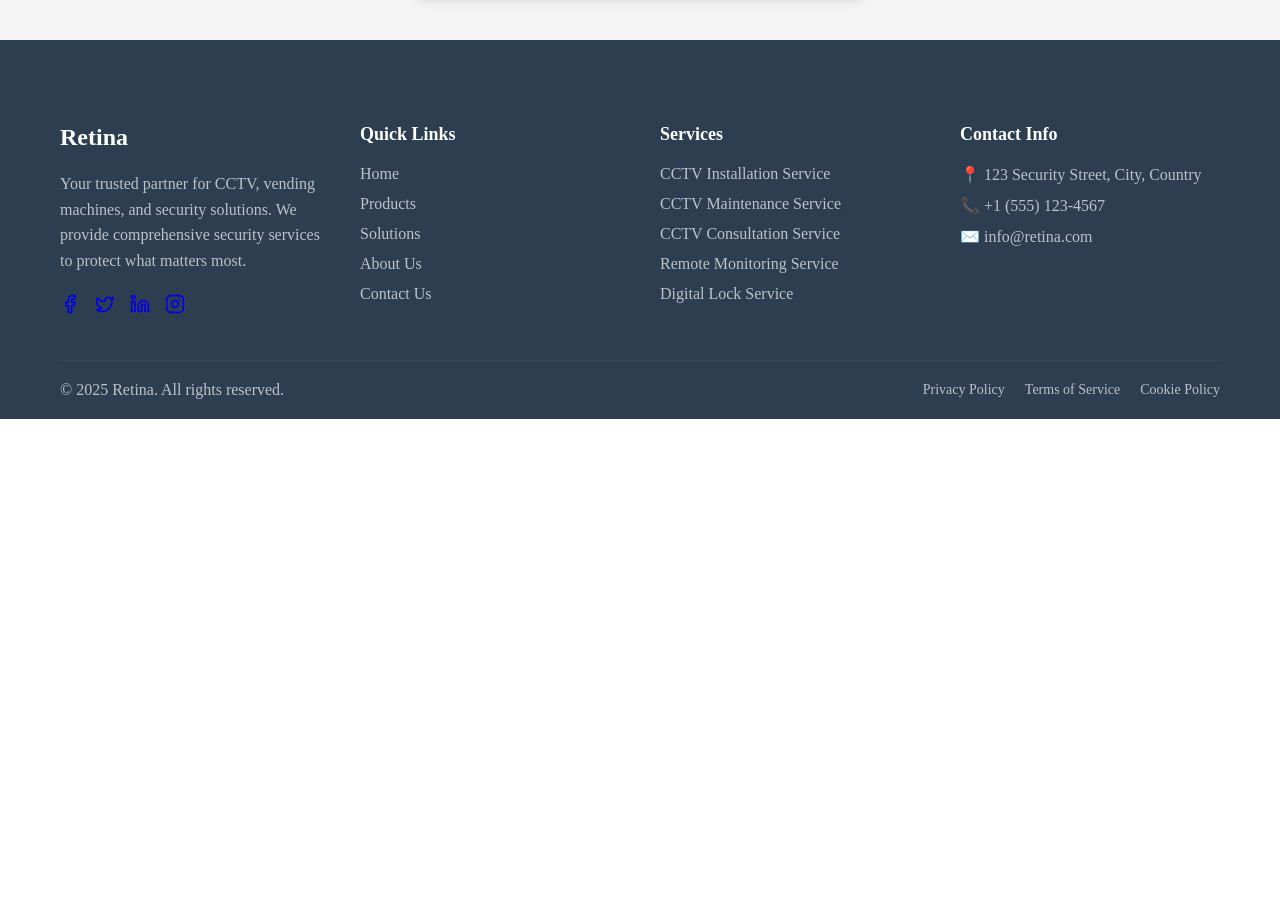
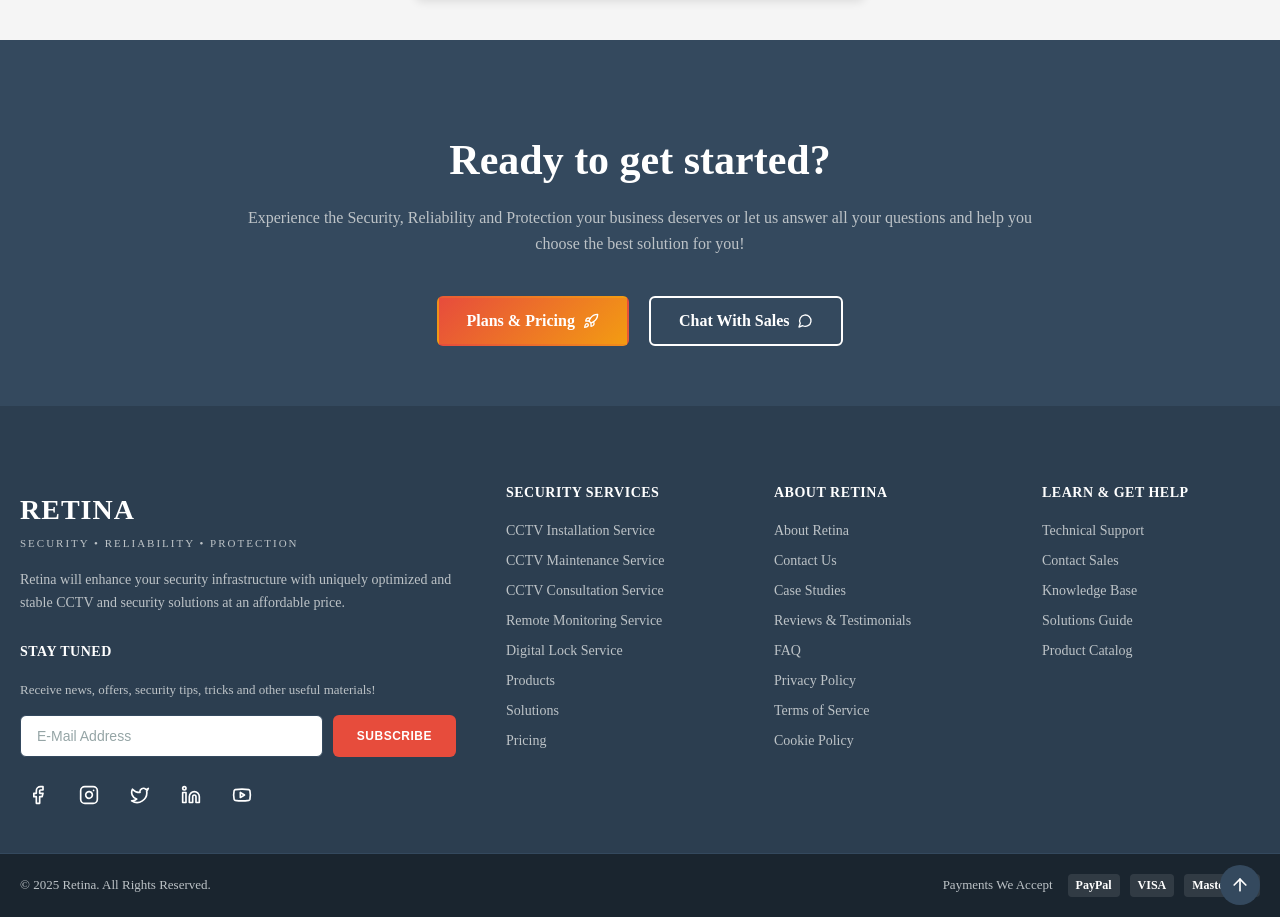
Before and after one commit to digital-codebase/retina-repo, a React (Create React App) app in the folder retina-frontend/: page /login in a window 1280 px wide. Shown: the part 704-1621 px from the top of the page. Before the commit the page ends 1123 px from the top, so only its background shows below. Built offline with nearby package versions, Linux system fonts and the light colour scheme.

Commit message:
Fix(Update the homepage)

```diff
--- a/retina-frontend/src/components/Footer/Footer.css
+++ b/retina-frontend/src/components/Footer/Footer.css
@@ -1,39 +1,140 @@
 .footer {
   background-color: #2c3e50;
   color: white;
-  padding: 60px 20px 20px;
+  width: 100%;
+  max-width: 100%;
+  overflow-x: hidden;
+  box-sizing: border-box;
+  position: relative;
+}
+
+/* CTA Section */
+.footer-cta {
+  background-color: #34495e;
+  padding: 60px 20px;
+  text-align: center;
+  position: relative;
+  overflow: hidden;
+}
+
+.footer-cta::before {
+  content: '';
+  position: absolute;
+  bottom: 0;
+  left: 0;
+  right: 0;
+  height: 100px;
+  background: linear-gradient(to bottom, rgba(52, 73, 94, 0.3), transparent);
+  pointer-events: none;
+}
+
+.footer-cta__content {
+  max-width: 800px;
+  margin: 0 auto;
+  position: relative;
+  z-index: 1;
+}
+
+.footer-cta__title {
+  font-size: 42px;
+  font-weight: 700;
+  color: white;
+  margin-bottom: 20px;
+  line-height: 1.2;
+}
+
+.footer-cta__description {
+  font-size: 16px;
+  color: #bdc3c7;
+  margin-bottom: 40px;
+  line-height: 1.6;
+}
+
+.footer-cta__buttons {
+  display: flex;
+  gap: 20px;
+  justify-content: center;
+  flex-wrap: wrap;
+}
+
+.footer-cta__button {
+  display: inline-flex;
+  align-items: center;
+  gap: 8px;
+  padding: 14px 28px;
+  border-radius: 6px;
+  font-size: 16px;
+  font-weight: 600;
+  text-decoration: none;
+  transition: all 0.3s ease;
+  border: 2px solid transparent;
+}
+
+.footer-cta__button--primary {
+  background: linear-gradient(135deg, #e74c3c 0%, #f39c12 100%);
+  color: white;
+}
+
+.footer-cta__button--primary:hover {
+  transform: translateY(-2px);
+  box-shadow: 0 8px 20px rgba(231, 76, 60, 0.4);
+}
+
+.footer-cta__button--secondary {
+  background: transparent;
+  color: white;
+  border-color: white;
+}
+
+.footer-cta__button--secondary:hover {
+  background: white;
+  color: #2c3e50;
 }
 
 .footer-container {
   width: 100%;
-  max-width: 1200px;
+  max-width: 1400px;
   margin: 0 auto;
-  padding: 0 20px;
+  padding: 60px 20px 20px;
 }
 
 .footer-content {
   display: grid;
-  grid-template-columns: repeat(auto-fit, minmax(250px, 1fr));
-  gap: 40px;
+  grid-template-columns: 2fr 1fr 1fr 1fr;
+  gap: 50px;
   margin-bottom: 40px;
 }
 
 .footer-section h3 {
-  margin-bottom: 20px;
-  font-size: 24px;
+  margin-bottom: 10px;
+  font-size: 28px;
   color: white;
+  font-weight: 700;
+  letter-spacing: 1px;
 }
 
 .footer-section h4 {
   margin-bottom: 20px;
-  font-size: 18px;
+  font-size: 14px;
   color: white;
+  font-weight: 700;
+  letter-spacing: 0.5px;
+  text-transform: uppercase;
 }
 
-.footer-section p {
+.footer-tagline {
+  font-size: 11px;
+  color: #bdc3c7;
+  letter-spacing: 2px;
+  margin-bottom: 20px;
+  font-weight: 400;
+}
+
+.footer-description {
   color: #bdc3c7;
   line-height: 1.6;
-  margin-bottom: 20px;
+  margin-bottom: 30px;
+  font-size: 14px;
 }
 
 .footer-section ul {
@@ -49,19 +150,77 @@
 .footer-section ul li a {
   color: #bdc3c7;
   text-decoration: none;
+  font-size: 14px;
   transition: color 0.3s ease;
+  display: inline-block;
 }
 
 .footer-section ul li a:hover {
   color: #3498db;
 }
 
-.contact-info li {
+/* Newsletter Section */
+.footer-newsletter {
+  margin-top: 30px;
+}
+
+.footer-newsletter__title {
+  font-size: 12px;
+  font-weight: 700;
+  color: white;
+  letter-spacing: 1px;
+  margin-bottom: 10px;
+  text-transform: uppercase;
+}
+
+.footer-newsletter__description {
   color: #bdc3c7;
-  margin-bottom: 12px;
+  font-size: 13px;
+  margin-bottom: 15px;
+  line-height: 1.5;
+}
+
+.footer-newsletter__form {
   display: flex;
-  align-items: center;
-  gap: 8px;
+  gap: 10px;
+  margin-bottom: 20px;
+}
+
+.footer-newsletter__input {
+  flex: 1;
+  padding: 12px 16px;
+  border-radius: 6px;
+  border: 1px solid #34495e;
+  background-color: white;
+  color: #2c3e50;
+  font-size: 14px;
+  outline: none;
+}
+
+.footer-newsletter__input::placeholder {
+  color: #95a5a6;
+}
+
+.footer-newsletter__input:focus {
+  border-color: #3498db;
+}
+
+.footer-newsletter__button {
+  padding: 12px 24px;
+  background-color: #e74c3c;
+  color: white;
+  border: none;
+  border-radius: 6px;
+  font-size: 12px;
+  font-weight: 700;
+  letter-spacing: 0.5px;
+  cursor: pointer;
+  transition: background-color 0.3s ease;
+  text-transform: uppercase;
+}
+
+.footer-newsletter__button:hover {
+  background-color: #c0392b;
 }
 
 .social-links {
@@ -71,64 +230,188 @@
 }
 
 .social-links a {
-  display: inline-block;
-  font-size: 24px;
+  display: inline-flex;
+  align-items: center;
+  justify-content: center;
+  width: 36px;
+  height: 36px;
+  color: white;
   text-decoration: none;
-  transition: transform 0.3s ease;
+  transition: all 0.3s ease;
+  border-radius: 4px;
 }
 
 .social-links a:hover {
-  transform: translateY(-3px);
+  color: #3498db;
+  transform: translateY(-2px);
 }
 
+/* Bottom Bar */
 .footer-bottom {
   border-top: 1px solid #34495e;
   padding-top: 20px;
+  padding-bottom: 20px;
   display: flex;
   justify-content: space-between;
   align-items: center;
   flex-wrap: wrap;
   gap: 20px;
+  background-color: #1a252f;
+  margin: 0 -20px -20px;
+  padding-left: 20px;
+  padding-right: 20px;
+  position: relative;
 }
 
-.footer-bottom p {
+.footer-bottom__left {
+  display: flex;
+  align-items: center;
+  gap: 15px;
+}
+
+.footer-bottom__left p {
   color: #bdc3c7;
   margin: 0;
+  font-size: 13px;
 }
 
-.footer-links {
+.footer-bottom__right {
   display: flex;
-  gap: 20px;
+  align-items: center;
+  gap: 15px;
 }
 
-.footer-links a {
+.footer-payments-label {
   color: #bdc3c7;
-  text-decoration: none;
-  font-size: 14px;
-  transition: color 0.3s ease;
+  font-size: 13px;
 }
 
-.footer-links a:hover {
-  color: #3498db;
+.footer-payment-icons {
+  display: flex;
+  gap: 10px;
+  align-items: center;
+}
+
+.footer-payment-icon {
+  color: white;
+  font-size: 12px;
+  font-weight: 600;
+  padding: 4px 8px;
+  background-color: rgba(255, 255, 255, 0.1);
+  border-radius: 4px;
+}
+
+.footer-scroll-top {
+  position: absolute;
+  right: 20px;
+  background-color: #34495e;
+  border: none;
+  color: white;
+  width: 40px;
+  height: 40px;
+  border-radius: 50%;
+  display: flex;
+  align-items: center;
+  justify-content: center;
+  cursor: pointer;
+  transition: all 0.3s ease;
+}
+
+.footer-scroll-top:hover {
+  background-color: #3498db;
+  transform: translateY(-2px);
+}
+
+/* Chat Button */
+.footer-chat-button {
+  position: fixed;
+  bottom: 30px;
+  right: 30px;
+  background-color: #e74c3c;
+  color: white;
+  border: none;
+  border-radius: 50px;
+  padding: 12px 20px;
+  display: flex;
+  align-items: center;
+  gap: 8px;
+  cursor: pointer;
+  box-shadow: 0 4px 15px rgba(231, 76, 60, 0.4);
+  transition: all 0.3s ease;
+  z-index: 1000;
+  font-size: 14px;
+  font-weight: 600;
+}
+
+.footer-chat-button:hover {
+  transform: translateY(-2px);
+  box-shadow: 0 6px 20px rgba(231, 76, 60, 0.5);
+}
+
+@media (max-width: 1024px) {
+  .footer-content {
+    grid-template-columns: 2fr 1fr 1fr;
+    gap: 40px;
+  }
 }
 
 @media (max-width: 768px) {
-  .footer {
+  .footer-cta {
+    padding: 40px 20px;
+  }
+
+  .footer-cta__title {
+    font-size: 32px;
+  }
+
+  .footer-cta__description {
+    font-size: 14px;
+  }
+
+  .footer-cta__buttons {
+    flex-direction: column;
+    align-items: stretch;
+  }
+
+  .footer-cta__button {
+    width: 100%;
+    justify-content: center;
+  }
+
+  .footer-container {
     padding: 40px 20px 20px;
   }
 
   .footer-content {
     grid-template-columns: 1fr;
-    gap: 30px;
+    gap: 40px;
   }
 
   .footer-bottom {
     flex-direction: column;
     text-align: center;
+    padding: 20px;
   }
 
-  .footer-links {
+  .footer-bottom__left,
+  .footer-bottom__right {
     flex-direction: column;
     gap: 10px;
   }
+
+  .footer-scroll-top {
+    position: static;
+    margin-top: 10px;
+  }
+
+  .footer-chat-button {
+    bottom: 20px;
+    right: 20px;
+    padding: 10px 16px;
+    font-size: 12px;
+  }
+
+  .footer-chat-button span {
+    display: none;
+  }
 }
--- a/retina-frontend/src/components/Footer/Footer.jsx
+++ b/retina-frontend/src/components/Footer/Footer.jsx
@@ -1,70 +1,145 @@
-import React from 'react';
+import React, { useState } from 'react';
 import './Footer.css';
-import { Facebook, Twitter, Linkedin, Instagram } from "lucide-react";
+import { Facebook, Twitter, Linkedin, Instagram, Youtube, ArrowUp, MessageCircle, Rocket } from "lucide-react";
 
 export default function Footer() {
+  const [email, setEmail] = useState('');
+
+  const handleScrollToTop = () => {
+    window.scrollTo({ top: 0, behavior: 'smooth' });
+  };
+
+  const handleSubscribe = (e) => {
+    e.preventDefault();
+    // Handle subscription logic here
+    console.log('Subscribed:', email);
+    setEmail('');
+  };
+
   return (
     <footer className="footer">
+      {/* CTA Section */}
+      <div className="footer-cta">
+        <div className="footer-cta__content">
+          <h2 className="footer-cta__title">Ready to get started?</h2>
+          <p className="footer-cta__description">
+            Experience the Security, Reliability and Protection your business deserves or let us answer all your questions and help you choose the best solution for you!
+          </p>
+          <div className="footer-cta__buttons">
+            <a href="#pricing" className="footer-cta__button footer-cta__button--primary">
+              Plans & Pricing
+              <Rocket size={16} />
+            </a>
+            <a href="#contact-us" className="footer-cta__button footer-cta__button--secondary">
+              Chat With Sales
+              <MessageCircle size={16} />
+            </a>
+          </div>
+        </div>
+      </div>
+
+      {/* Main Footer Content */}
       <div className="footer-container">
         <div className="footer-content">
-          <div className="footer-section">
-            <h3>Retina</h3>
-            <p>Your trusted partner for CCTV, vending machines, and security solutions. We provide comprehensive security services to protect what matters most.</p>
+          {/* Left Column - Brand & Newsletter */}
+          <div className="footer-section footer-section--brand">
+            <div className="footer-logo">
+              <h3>RETINA</h3>
+              <p className="footer-tagline">SECURITY • RELIABILITY • PROTECTION</p>
+            </div>
+            <p className="footer-description">
+              Retina will enhance your security infrastructure with uniquely optimized and stable CCTV and security solutions at an affordable price.
+            </p>
 
-	     <div className="social-links flex gap-4">
-               <a href="#" aria-label="Facebook"><Facebook size={20} /></a>
-               <a href="#" aria-label="Twitter"><Twitter size={20} /></a>
-               <a href="#" aria-label="LinkedIn"><Linkedin size={20} /></a>
-               <a href="#" aria-label="Instagram"><Instagram size={20} /></a>
-             </div>
+            {/* Stay Tuned Section */}
+            <div className="footer-newsletter">
+              <h4 className="footer-newsletter__title">STAY TUNED</h4>
+              <p className="footer-newsletter__description">
+                Receive news, offers, security tips, tricks and other useful materials!
+              </p>
+              <form className="footer-newsletter__form" onSubmit={handleSubscribe}>
+                <input
+                  type="email"
+                  placeholder="E-Mail Address"
+                  value={email}
+                  onChange={(e) => setEmail(e.target.value)}
+                  className="footer-newsletter__input"
+                  required
+                />
+                <button type="submit" className="footer-newsletter__button">
+                  SUBSCRIBE
+                </button>
+              </form>
+              <div className="social-links">
+                <a href="#" aria-label="Facebook"><Facebook size={20} /></a>
+                <a href="#" aria-label="Instagram"><Instagram size={20} /></a>
+                <a href="#" aria-label="Twitter"><Twitter size={20} /></a>
+                <a href="#" aria-label="LinkedIn"><Linkedin size={20} /></a>
+                <a href="#" aria-label="YouTube"><Youtube size={20} /></a>
+              </div>
+            </div>
           </div>
 
+          {/* Middle Columns - Navigation Links */}
           <div className="footer-section">
-            <h4>Quick Links</h4>
-            <ul>
-              <li><a href="/">Home</a></li>
-              <li><a href="#products">Products</a></li>
-              <li><a href="#solutions">Solutions</a></li>
-              <li><a href="#about">About Us</a></li>
-              <li><a href="#contact">Contact Us</a></li>
-            </ul>
-          </div>
-
-          <div className="footer-section">
-            <h4>Services</h4>
+            <h4>SECURITY SERVICES</h4>
             <ul>
               <li><a href="#we-offer" onClick={(e) => { e.preventDefault(); document.getElementById('we-offer')?.scrollIntoView({ behavior: 'smooth' }); }}>CCTV Installation Service</a></li>
               <li><a href="#we-offer" onClick={(e) => { e.preventDefault(); document.getElementById('we-offer')?.scrollIntoView({ behavior: 'smooth' }); }}>CCTV Maintenance Service</a></li>
               <li><a href="#we-offer" onClick={(e) => { e.preventDefault(); document.getElementById('we-offer')?.scrollIntoView({ behavior: 'smooth' }); }}>CCTV Consultation Service</a></li>
               <li><a href="#we-offer" onClick={(e) => { e.preventDefault(); document.getElementById('we-offer')?.scrollIntoView({ behavior: 'smooth' }); }}>Remote Monitoring Service</a></li>
               <li><a href="#we-offer" onClick={(e) => { e.preventDefault(); document.getElementById('we-offer')?.scrollIntoView({ behavior: 'smooth' }); }}>Digital Lock Service</a></li>
-
-
-
-
+              <li><a href="#products">Products</a></li>
+              <li><a href="#solutions">Solutions</a></li>
+              <li><a href="#pricing">Pricing</a></li>
             </ul>
           </div>
 
           <div className="footer-section">
-            <h4>Contact Info</h4>
-            <ul className="contact-info">
-              <li>📍 123 Security Street, City, Country</li>
-              <li>📞 +1 (555) 123-4567</li>
-              <li>✉️ info@retina.com</li>
+            <h4>ABOUT RETINA</h4>
+            <ul>
+              <li><a href="#about">About Retina</a></li>
+              <li><a href="#contact-us">Contact Us</a></li>
+              <li><a href="#press">Case Studies</a></li>
+              <li><a href="#happy-customers">Reviews & Testimonials</a></li>
+              <li><a href="#faq">FAQ</a></li>
+              <li><a href="/privacy">Privacy Policy</a></li>
+              <li><a href="/terms">Terms of Service</a></li>
+              <li><a href="/cookies">Cookie Policy</a></li>
+            </ul>
+          </div>
 
+          <div className="footer-section">
+            <h4>LEARN & GET HELP</h4>
+            <ul>
+              <li><a href="#support">Technical Support</a></li>
+              <li><a href="#contact-us">Contact Sales</a></li>
+              <li><a href="#faq">Knowledge Base</a></li>
+              <li><a href="#solutions">Solutions Guide</a></li>
+              <li><a href="#products">Product Catalog</a></li>
             </ul>
           </div>
         </div>
 
+        {/* Bottom Bar */}
         <div className="footer-bottom">
-          <p>&copy; {new Date().getFullYear()} Retina. All rights reserved.</p>
-          <div className="footer-links">
-            <a href="/privacy">Privacy Policy</a>
-            <a href="/terms">Terms of Service</a>
-            <a href="/cookies">Cookie Policy</a>
+          <div className="footer-bottom__left">
+            <p>&copy; {new Date().getFullYear()} Retina. All Rights Reserved.</p>
           </div>
+          <div className="footer-bottom__right">
+            <span className="footer-payments-label">Payments We Accept</span>
+            <div className="footer-payment-icons">
+              <span className="footer-payment-icon">PayPal</span>
+              <span className="footer-payment-icon">VISA</span>
+              <span className="footer-payment-icon">Mastercard</span>
+            </div>
+          </div>
+          <button className="footer-scroll-top" onClick={handleScrollToTop} aria-label="Scroll to top">
+            <ArrowUp size={20} />
+          </button>
         </div>
       </div>
+
     </footer>
   );
 }
--- a/retina-frontend/src/components/HomePage/HomePage.css
+++ b/retina-frontend/src/components/HomePage/HomePage.css
@@ -2317,6 +2317,7 @@ main section {
 .press-card {
   flex: 1;
   min-width: 0;
+  width: 100px;
   background: #ffffff;
   border-radius: 8px;
   overflow: hidden;
--- a/retina-frontend/src/components/HomePage/HomePage.jsx
+++ b/retina-frontend/src/components/HomePage/HomePage.jsx
@@ -731,11 +731,6 @@ export default function HomePage() {
           <div className="section-header">
             <h2>Our Products</h2>
             <p>Comprehensive range of security products for every need</p>
-            <div style={{ marginTop: '20px' }}>
-              <a href="/products" className="btn btn-primary" style={{ textDecoration: 'none', display: 'inline-block' }}>
-                View All Products
-              </a>
-            </div>
                 </div>
           <div className="cloud-devops__container">
             <aside className="cloud-devops__sidebar">
@@ -788,8 +783,49 @@ export default function HomePage() {
                 </div>
               )}
           </div>
+          <div />
+          <div style={{ marginTop: '40px', textAlign: 'center', width: '100%' }}>
+            <a href="/products" className="btn btn-primary" style={{ textDecoration: 'none', display: 'inline-block' }}>
+              View All Products
+            </a>
+          </div>
         </div>
       </section>
+
+        <section className="pricing-section" id="pricing">
+          <div className="section-header">
+            <h2>Pricing Plans</h2>
+            <p>Choose the perfect plan for your security needs</p>
+          </div>
+          <div className="pricing-grid">
+            {pricingPlans.map((plan, index) => (
+              <div key={index} className={`pricing-card ${plan.popular ? 'pricing-card--popular' : ''}`}>
+                {plan.popular && <div className="pricing-card__badge">Most Popular</div>}
+                <div className="pricing-card__header">
+                  <h3>{plan.name}</h3>
+                  <div className="pricing-card__price">
+                    <span className="pricing-card__amount">{plan.price}</span>
+                    <span className="pricing-card__period">/{plan.period}</span>
+                  </div>
+                  <p className="pricing-card__description">{plan.description}</p>
+                </div>
+                <ul className="pricing-card__features">
+                  {plan.features.map((feature, idx) => (
+                    <li key={idx}>
+                      <svg width="20" height="20" viewBox="0 0 24 24" fill="none" xmlns="http://www.w3.org/2000/svg">
+                        <path d="M20 6L9 17L4 12" stroke="currentColor" strokeWidth="2" strokeLinecap="round" strokeLinejoin="round"/>
+                </svg>
+                      {feature}
+                    </li>
+                  ))}
+                </ul>
+                <button className={`pricing-card__button ${plan.popular ? 'pricing-card__button--primary' : ''}`}>
+                  Get Started
+              </button>
+          </div>
+            ))}
+          </div>
+        </section>
 
         <section className="solutions" id="solutions">
           <div className="section-header">
@@ -1113,6 +1149,7 @@ export default function HomePage() {
                             </div>
                           </div>
                         </div>
+                        <div>{press.description}</div>
                       </article>
                     ))}
                   </div>
@@ -1121,41 +1158,6 @@ export default function HomePage() {
           </div>
         </div>
       </section>
-
-        <section className="pricing-section" id="pricing">
-          <div className="section-header">
-            <h2>Pricing Plans</h2>
-            <p>Choose the perfect plan for your security needs</p>
-          </div>
-          <div className="pricing-grid">
-            {pricingPlans.map((plan, index) => (
-              <div key={index} className={`pricing-card ${plan.popular ? 'pricing-card--popular' : ''}`}>
-                {plan.popular && <div className="pricing-card__badge">Most Popular</div>}
-                <div className="pricing-card__header">
-                  <h3>{plan.name}</h3>
-                  <div className="pricing-card__price">
-                    <span className="pricing-card__amount">{plan.price}</span>
-                    <span className="pricing-card__period">/{plan.period}</span>
-                  </div>
-                  <p className="pricing-card__description">{plan.description}</p>
-                </div>
-                <ul className="pricing-card__features">
-                  {plan.features.map((feature, idx) => (
-                    <li key={idx}>
-                      <svg width="20" height="20" viewBox="0 0 24 24" fill="none" xmlns="http://www.w3.org/2000/svg">
-                        <path d="M20 6L9 17L4 12" stroke="currentColor" strokeWidth="2" strokeLinecap="round" strokeLinejoin="round"/>
-                </svg>
-                      {feature}
-                    </li>
-                  ))}
-                </ul>
-                <button className={`pricing-card__button ${plan.popular ? 'pricing-card__button--primary' : ''}`}>
-                  Get Started
-              </button>
-          </div>
-            ))}
-          </div>
-        </section>
 
         <section className="faq-section" id="faq">
           <div className="section-header">
```
